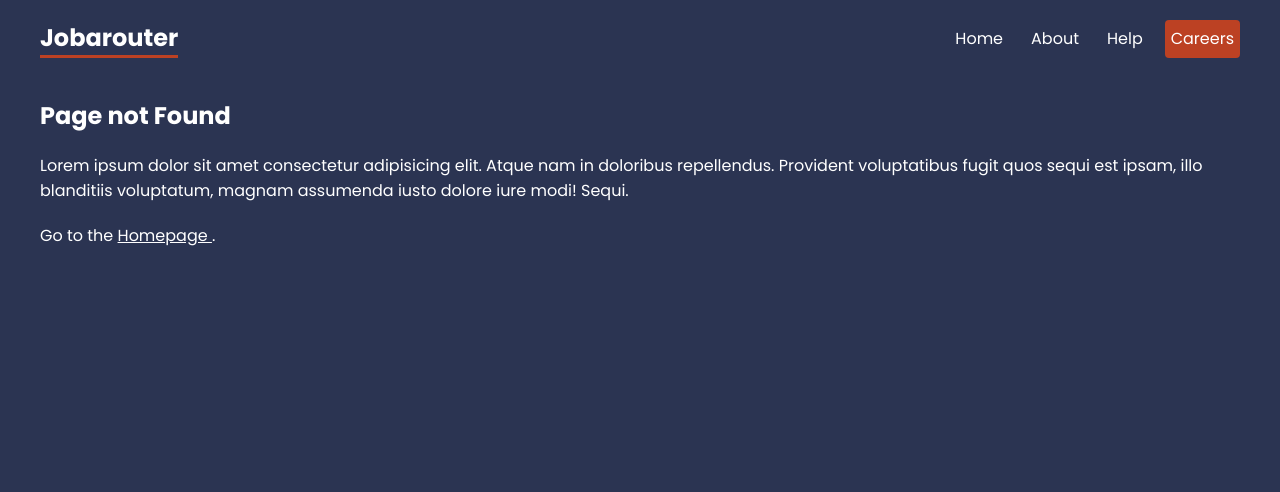
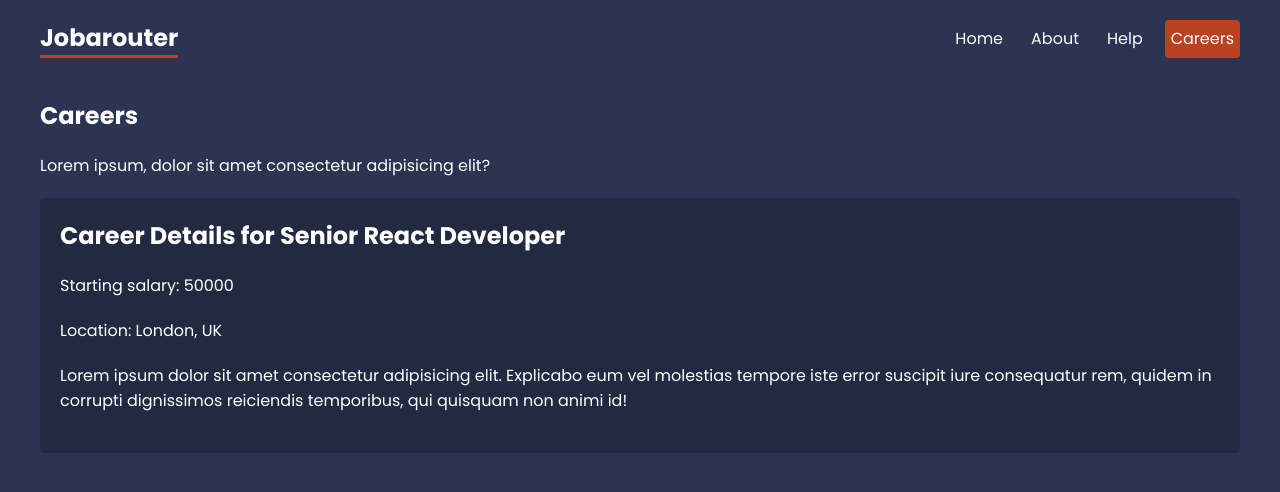
Before and after one commit to n0vay/job-app, a React (Create React App) app: page /careers/1 in a window 1280 px wide. Shown: the top 492 px of the page. Built offline with nearby package versions, Linux system fonts and the light colour scheme; data requests are answered from the project's data file.

Commit message:
added error page for careers

```diff
--- a/src/App.js
+++ b/src/App.js
@@ -17,6 +17,10 @@ import Faq from "./pages/help/Faq";
 import Contact from "./pages/help/Contact";
 import NotFound from "./pages/NotFound";
 import Careers, { careersLoader } from "./pages/careers/Careers";
+import CareersDetails, {
+  careerDetailsLoader,
+} from "./pages/careers/CareerDetails";
+import CareersError from "./pages/careers/CareersError";
 
 const router = createBrowserRouter(
   createRoutesFromElements(
@@ -29,6 +33,12 @@ const router = createBrowserRouter(
       </Route>
       <Route path="careers" element={<CareersLayout />}>
         <Route index element={<Careers />} loader={careersLoader}></Route>
+        <Route
+          path=":id"
+          element={<CareersDetails />}
+          loader={careerDetailsLoader}
+          errorElement={<CareersError />}
+        ></Route>
       </Route>
       <Route path="*" element={<NotFound />} />
     </Route>
--- a/src/index.css
+++ b/src/index.css
@@ -106,7 +106,7 @@ form label span {
 /* careers list */
 .careers > a {
   display: block;
-  background: rgba(0,0,0,0.2);
+  background: rgba(0, 0, 0, 0.2);
   padding: 20px;
   border-radius: 4px;
   margin: 20px 0;
@@ -119,9 +119,15 @@ form label span {
   margin: 0;
 }
 .careers > a p:last-child {
- font-size: 0.8em;
- color: #bbb;
+  font-size: 0.8em;
+  color: #bbb;
 }
 /* careers details */
+.career-details {
+  background: rgba(0, 0, 0, 0.2);
+  padding: 20px;
+  border-radius: 4px;
+  margin: 20px 0;
+}
 
 /* breadcrumbs */
--- /dev/null
+++ b/src/pages/careers/CareerDetails.js
@@ -0,0 +1,31 @@
+import { useLoaderData, useParams } from "react-router-dom";
+export default function CareersDetails() {
+  const { id } = useParams();
+  const career = useLoaderData();
+  return (
+    <div className="career-details">
+      <h2> Career Details for {career.title} </h2>
+      <p> Starting salary: {career.salary}</p>
+      <p> Location: {career.location}</p>
+      <div className="details">
+        <p>
+          Lorem ipsum dolor sit amet consectetur adipisicing elit. Explicabo eum
+          vel molestias tempore iste error suscipit iure consequatur rem, quidem
+          in corrupti dignissimos reiciendis temporibus, qui quisquam non animi
+          id!
+        </p>
+      </div>
+    </div>
+  );
+}
+
+//Loader Function
+
+export const careerDetailsLoader = async ({ params }) => {
+  const { id } = params;
+  const response = await fetch("http://localhost:4000/careers/" + id);
+  if (!response.ok) {
+    throw Error("Could not find the career you are looking for.");
+  }
+  return response.json();
+};
--- a/src/pages/careers/Careers.js
+++ b/src/pages/careers/Careers.js
@@ -4,7 +4,7 @@ export default function Careers() {
   return (
     <div className="careers">
       {careers.map((career) => (
-        <Link to="/" key={career.id}>
+        <Link to={career.id.toString()} key={career.id}>
           <p>{career.title}</p>
           <p>Based in {career.location}</p>
         </Link>
--- /dev/null
+++ b/src/pages/careers/CareersError.js
@@ -0,0 +1,13 @@
+import { useRouteError } from "react-router-dom";
+import { Link } from "react-router-dom";
+
+export default function CareersError() {
+  const error = useRouteError();
+  return (
+    <div className="career-error">
+      <h2>Sorry, there was a problem displaying this page.</h2>
+      <p>{error.message}</p>
+      <Link to="/">Go back to the homepage</Link>
+    </div>
+  );
+}
```
